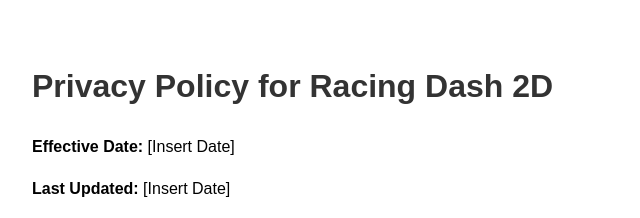
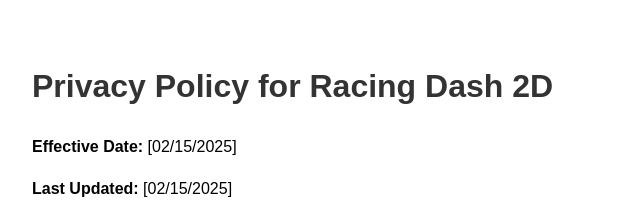
Before and after one commit to WLHQ/Racing-Dash-2D-Website, a plain HTML site: page privacy-policy.html in a window 1280 px wide. Shown: the top 218 px of the page, 8-648 px from the left. Drawn offline with Linux system fonts and the light colour scheme.

Commit message:
Update privacy-policy.html

```diff
--- a/privacy-policy.html
+++ b/privacy-policy.html
@@ -13,8 +13,8 @@
 </head>
 <body>
     <h1>Privacy Policy for Racing Dash 2D</h1>
-    <p><strong>Effective Date:</strong> [Insert Date]</p>
-    <p><strong>Last Updated:</strong> [Insert Date]</p>
+    <p><strong>Effective Date:</strong> [02/15/2025]</p>
+    <p><strong>Last Updated:</strong> [02/15/2025]</p>
 
     <h2>1. Introduction</h2>
     <p>Thank you for playing <strong>Racing Dash 2D</strong>! Your privacy is important to us. This Privacy Policy explains what data we collect, how we use it, and your rights regarding your personal information.</p>
@@ -45,6 +45,6 @@
 
     <h2>8. Contact Information</h2>
     <p>If you have any questions about this Privacy Policy, you can contact us at:</p>
-    <p><strong>[Your Email or Website Contact Page]</strong></p>
+    <p><strong>[https://WLHQ.github.io]</strong></p>
 </body>
 </html>
```
